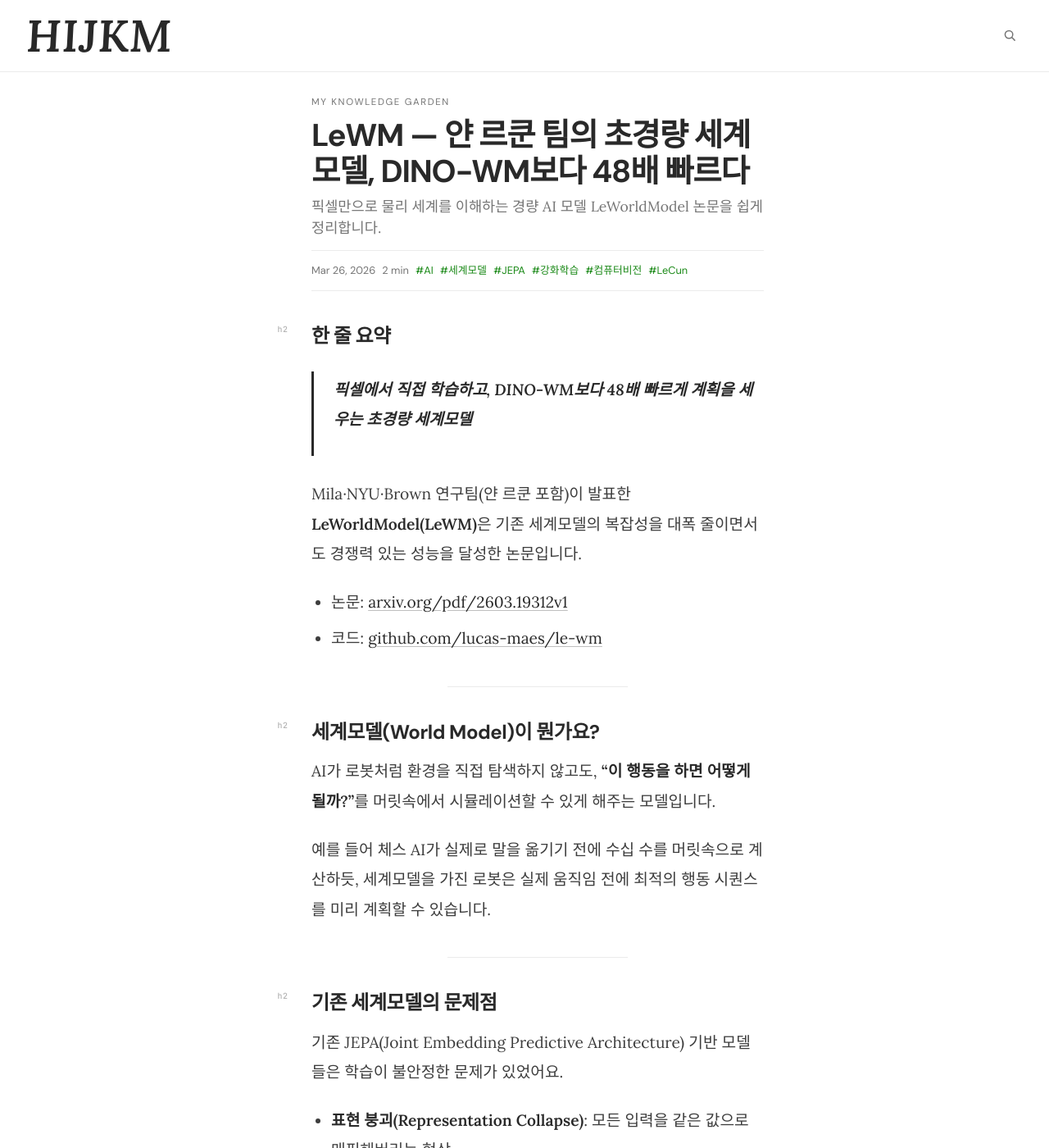
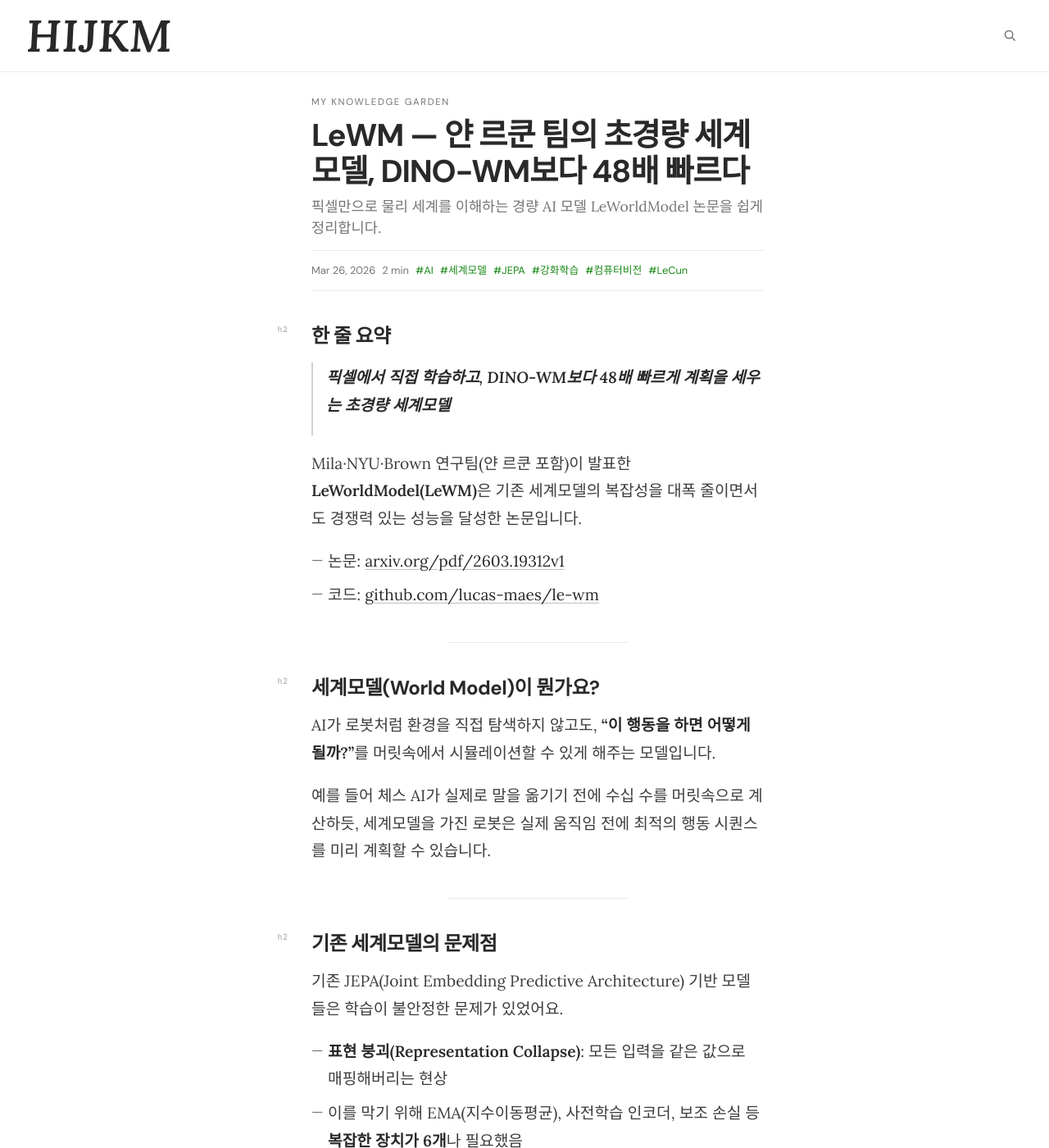
Before and after one commit to HIJKM/HIJKM.github.io, a Jekyll site: the page built from _posts/2026-03-26-leworldmodel-jepa-world-model.md, in a window 1280 px wide and 1400 px high. Shown: the whole window at 82% size. Built offline with Jekyll 4.4.1, drawn with Linux system fonts in a browser that asks for light colours; nearby versions of some CDN libraries.

Commit message:
style: dash bullets, tighter code/quote padding, reduced line-height
- ul list-style: none + ::before content '—' (em dash) replacing dots
- code block padding: 1.25/1.5rem → 0.75/1.1rem, line-height 1.65→1.55
- blockquote margin: 1.75rem→1.1rem, padding halved, border thinner
- post-content line-height: 1.9→1.75
- paragraph margin-bottom: 1.4rem→1.15rem

Co-Authored-By: Claude Sonnet 4.6 <noreply@anthropic.com>

```diff
--- a/assets/css/main.css
+++ b/assets/css/main.css
@@ -286,7 +286,7 @@ img { max-width: 100%; display: block; }
 .post-content {
   font-family: var(--font-serif);
   font-size: 1.2rem;
-  line-height: 1.9;
+  line-height: 1.75;
   color: var(--ink-soft);
 }
 
@@ -308,12 +308,27 @@ img { max-width: 100%; display: block; }
   margin: 2rem 0 0.7rem;
 }
 
-.post-content p { margin: 0 0 1.4rem; }
+.post-content p { margin: 0 0 1.15rem; }
 
 .post-content ul,
 .post-content ol {
-  padding-left: 1.5rem;
-  margin: 0 0 1.4rem;
+  padding-left: 1.25rem;
+  margin: 0 0 1.2rem;
+  list-style: none;
+}
+
+.post-content ul > li::before {
+  content: '—';
+  position: absolute;
+  left: -1.25rem;
+  color: var(--ink-muted);
+  font-style: normal;
+  font-size: 0.9em;
+}
+
+.post-content ul > li,
+.post-content ol > li {
+  position: relative;
 }
 
 .post-content li + li { margin-top: 0.5rem; }
@@ -364,11 +379,11 @@ img { max-width: 100%; display: block; }
 
 .post-content .highlight pre,
 .post-content pre {
-  padding: 1.25rem 1.5rem;
+  padding: 0.75rem 1.1rem;
   margin: 0;
   font-family: var(--font-mono);
   font-size: 0.875rem;
-  line-height: 1.65;
+  line-height: 1.55;
   background: transparent;
   border: none;
   border-radius: 0;
@@ -411,9 +426,9 @@ img { max-width: 100%; display: block; }
 
 /* 인용 */
 .post-content blockquote {
-  margin: 1.75rem 0;
-  padding: 0.25rem 0 0.25rem 1.5rem;
-  border-left: 3px solid var(--ink);
+  margin: 1.1rem 0;
+  padding: 0.1rem 0 0.1rem 1rem;
+  border-left: 2px solid rgba(0,0,0,0.18);
   font-style: italic;
   color: var(--ink-muted);
 }
```
